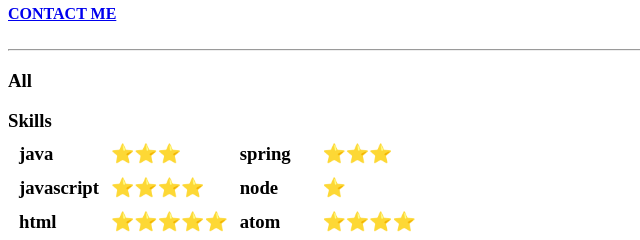
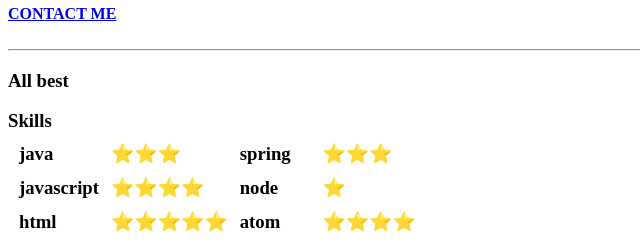
Before and after one commit to boulakoc/cv, a plain HTML site: page index.html in a window 1280 px wide. Shown: the part 335-575 px from the top of the page, 0-640 px from the left. Drawn offline with Linux system fonts and the light colour scheme.

Commit message:
new changes

```diff
--- a/index.html
+++ b/index.html
@@ -29,7 +29,7 @@
     <a href="contact-me.html"><strong>CONTACT ME</strong></a><br /><br />
 
     <hr>
-    <h3>All</h3>
+    <h3>All best</h3>
     <h3>Skills<br /></>
   <table cellspacing="10">
 
```
